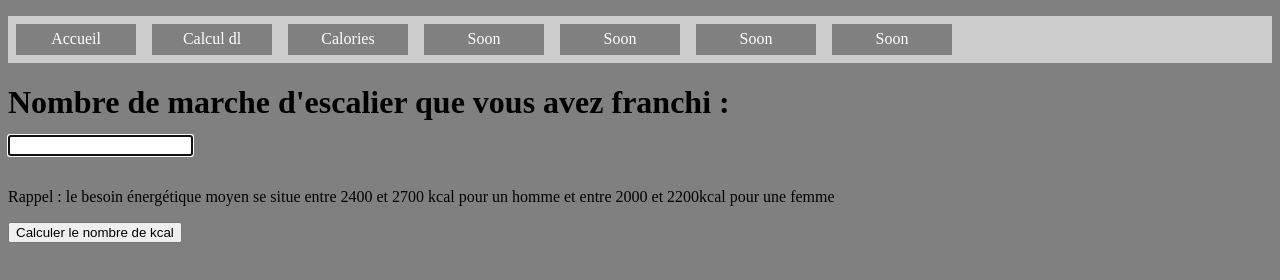
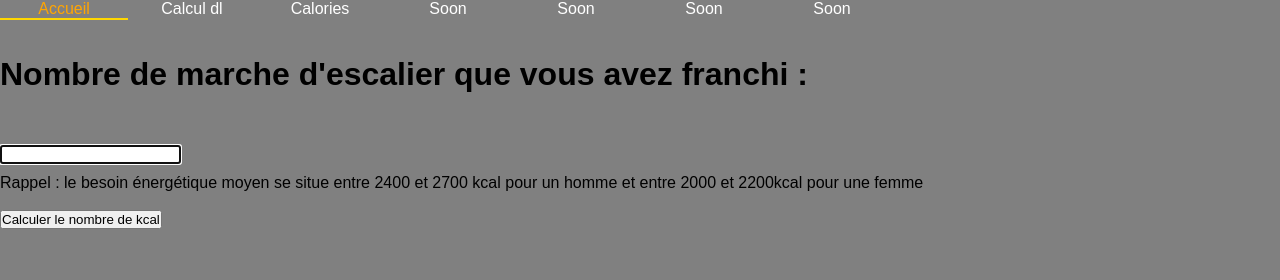
Before and after one commit to dhsjulien/site_random, a plain HTML site: page Calories.html in a window 1280 px wide. Drawn offline with Linux system fonts and the light colour scheme.

Commit message:
stylisation du menu

```diff
--- a/Calories.html
+++ b/Calories.html
@@ -4,34 +4,11 @@
 
 <head>
 <meta name="viewport" content="width=device-width" />
-<style>
-		.menu{
-			display:flex;
-			padding:0;
-			background-color:#ccc;
-			list-style-type: none;
+	<style>
 
-		}
-		.menu a {
-			display:block;
-			min-width: 120px;
-			margin: 0.5rem;
-			padding:0.4rem 0;
-			text-align: center;
-			background-color:grey;
-			color:#fff;
-			text-decoration: none;
-
-		}
 		body{
 		background-color: grey;}
-		form.form-example {
-    		display: table;
-		}
 
-		div.form-example {
-		    display: table-row;
-		}
 
 		label,
 		input {
@@ -42,16 +19,46 @@
 		label {
 		    padding-right: 10px;
 		}
-		.menu a:hover {
-			background-color: #ed2794;
-			color: #ffe843;
-			border-color: #ffe843;
+
+		*{
+			margin:0px;
+			padding:0px;
+			font-family: Avenir, sans-serif;
 		}
+		.test ul{
+			list-style-type: none;
+		}
+		.test li{
+			float: left;
+			width: 10%;
+			text-align: center;
+		}
+		.test ul::after{
+			content:"";
+			display: table;
+			clear: both;
+		}
+		.test{
+			width: 100%;
+			margin: 0 auto;
+
+		}
+		.test a{
+			display: block;
+			text-decoration: none;
+			color: white;
+		}
+		.test a:hover{
+			color: orange;
+			border-bottom: 2px solid gold;
+		}
+
 	</style>
 </head>
 
 <body>
-	<ul class="menu">
+	<div class ="test">
+	<ul>
 		<li>
 			<a href="index.html">Accueil </a>
 		</li>
@@ -74,14 +81,22 @@
 			<a href="">Soon </a>
 		</li>
 	</ul>
+	</div>
+	<br />
+	<br />
 	<h1>
 		<label for="marche">Nombre de marche d'escalier que vous avez franchi  : </label>
+		<br />
 		<input type="text" id="marche" required autofocus>
 	</h1>
 	<p> Rappel : le besoin énergétique moyen se situe entre 2400 et 2700 kcal pour un homme et entre 2000 et 2200kcal pour une femme </p>
+	<br />
 	<button type="button" onclick="caloriesMarche()">Calculer le nombre de kcal</button>
+	<br />
+	<br />
 	<p id ="phrase_kcal"></p>
-	<img id="image" src="" width="250">
+	<br />
+	<img id="image" src="" width="500">
 	<div id="phrasemotivation"></div>
 	<script>
 		function caloriesMarche(){
```
Also changed, not shown: goAndmo.html (+37 -19 lines), index.html (+37 -22 lines).
